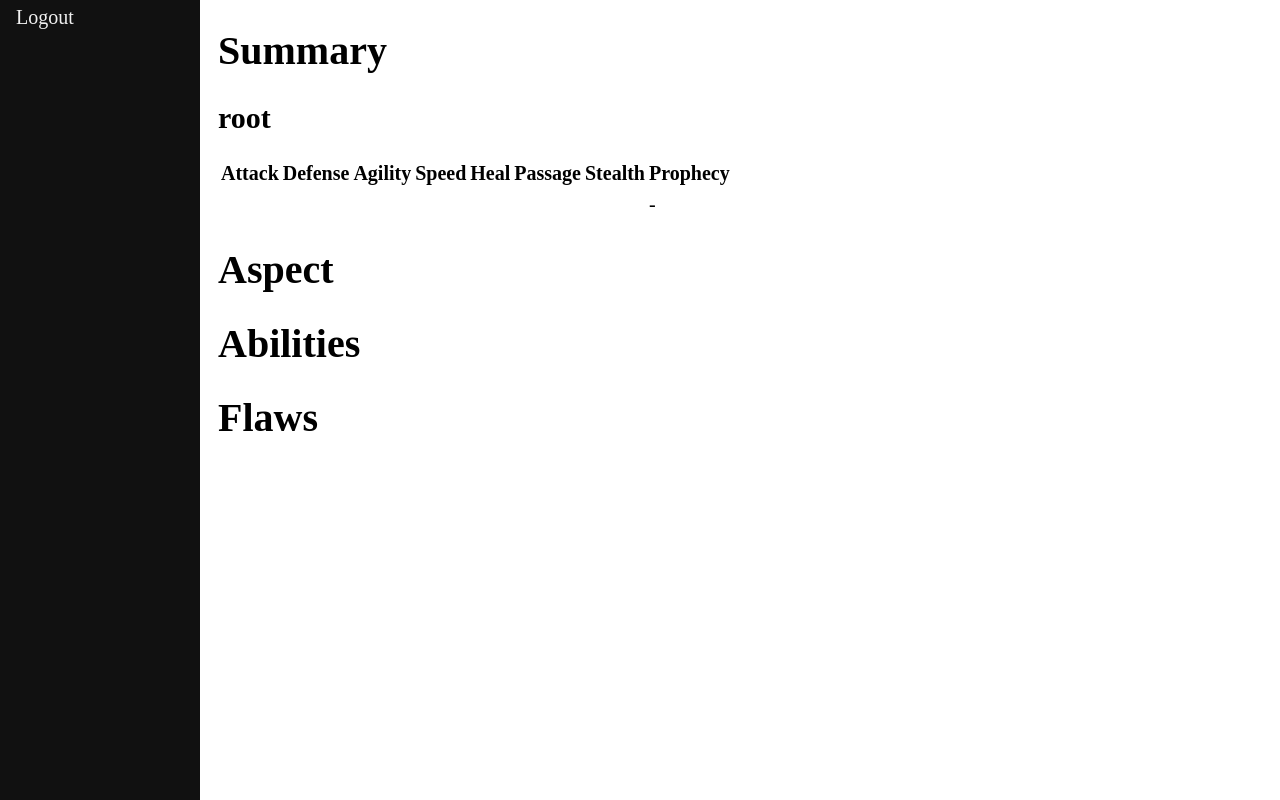
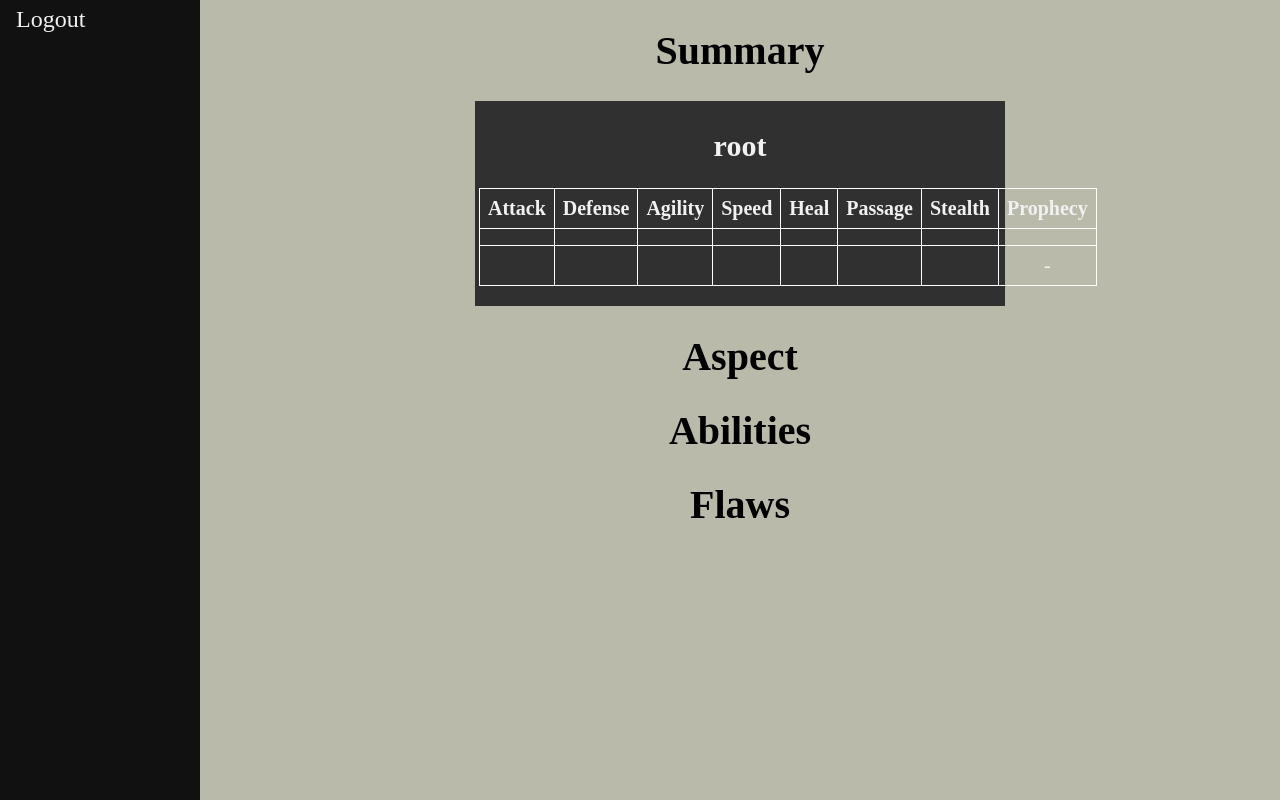
Before and after one commit to Trawirr/BrowserRPG, a Django app: page /characters/profil in a window 1280 px wide. Run offline with Django 4.2, Linux system fonts and the light colour scheme; a user stored in the database is signed in; data that the repository does not hold is empty; parts of the project's set-up code (start-up, migrations or seed data) failed here and were passed over.

Commit message:
static files updated

```diff
--- a/src/static/css/main.css
+++ b/src/static/css/main.css
@@ -1,3 +1,7 @@
+body {
+  background-color: #babaaa;
+}
+
 i.fas,
 i.far,
 i.fal {
@@ -22,7 +26,7 @@ i.fal {
 .sidenav a, .dropdown-btn {
   padding: 6px 8px 6px 16px;
   text-decoration: none;
-  font-size: 20px;
+  font-size: 24px;
   color: #818181;
   display: block;
   border: none;
@@ -35,16 +39,20 @@ i.fal {
 
 .sidenav ul{
     list-style: none;
-    padding: 0px 8px 12px 16px;
+    padding: 0px 8px 16px 16px;
     text-decoration: none;
     font-size: 20px;
     color: #818181;
     display: block;
     border: none;
     background: none;
-    width:100%;
+    width: 100%;
     text-align: left;
     border-bottom: #818181 2px dashed;
+}
+
+.sidenav li {
+  margin-top: 6px;
 }
 
 /* On mouse-over */
@@ -57,11 +65,12 @@ i.fal {
   margin-left: 200px; /* Same as the width of the sidenav */
   font-size: 20px; /* Increased text to enable scrolling */
   padding: 0px 10px;
+  margin-bottom: 40px;
 }
 
 /* Add an active class to the active dropdown button */
 .active {
-  background-color: green;
+  background-color: #303030;
   color: white;
 }
 
@@ -77,3 +86,59 @@ i.fal {
   float: right;
   padding-right: 8px;
 }
+
+.logout-btn-container {
+  position: absolute;
+  bottom: 10px;
+  width: 100%;
+  text-align: center;
+}
+
+.logout-btn {
+  padding: 6px 8px;
+  font-size: 16px;
+  background-color: #111;
+  color: #818181;
+  border: none;
+  cursor: pointer;
+}
+
+.logout-btn:hover {
+  color: #f1f1f1;
+}
+
+.memory {
+  background-color: #303030;
+  color: #f1f1f1;
+  text-align: center;
+  width: 50%;
+  margin: auto;
+  margin-bottom: 8px;
+  padding: 4px;
+
+}
+
+.memory table {
+  margin: 0 auto;
+}
+
+.memory table, th, td {
+  border: 1px solid white;
+  border-collapse: collapse;
+  text-align: center;
+  padding: 8px;
+}
+
+.memory th {
+  width: 75px;
+}
+
+.memory p {
+  width: 40%;
+  margin: 0 auto;
+  padding: 8px 0px;
+}
+
+.category {
+  text-align: center;
+}
```
